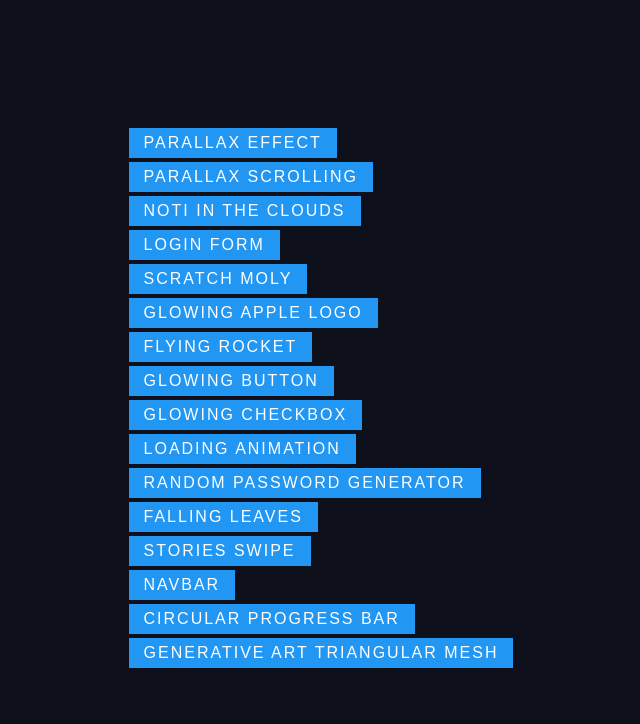
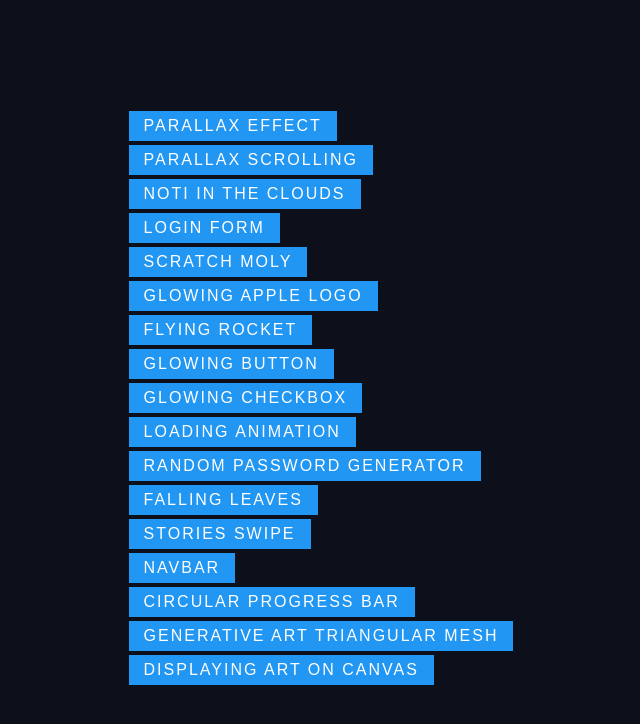
Before and after one commit to sagasu/fePlayground, a plain HTML site: page index.html in a window 1280 px wide. Shown: the top 724 px of the page, without its empty margins (319-959 px from the left). Drawn offline with Linux system fonts and the light colour scheme.

Commit message:
updating main file with art canvas.

```diff
--- a/index.html
+++ b/index.html
@@ -24,6 +24,7 @@
         <li data-text="Navbar"><a href="./navbar/index.html" target="_blank">Navbar</a></li>
         <li data-text="Circular progress bar"><a href="./circular-progress-bar/index.html" target="_blank">Circular progress bar</a></li>
         <li data-text="Generative art triangular mesh"><a href="./traingular-mesh/index.html" target="_blank">Generative art triangular mesh</a></li>
+        <li data-text="Art canvas"><a href="./art-canvas/index.html" target="_blank">Displaying art on canvas</a></li>
     </ul>
 </body>
 </html>
```
